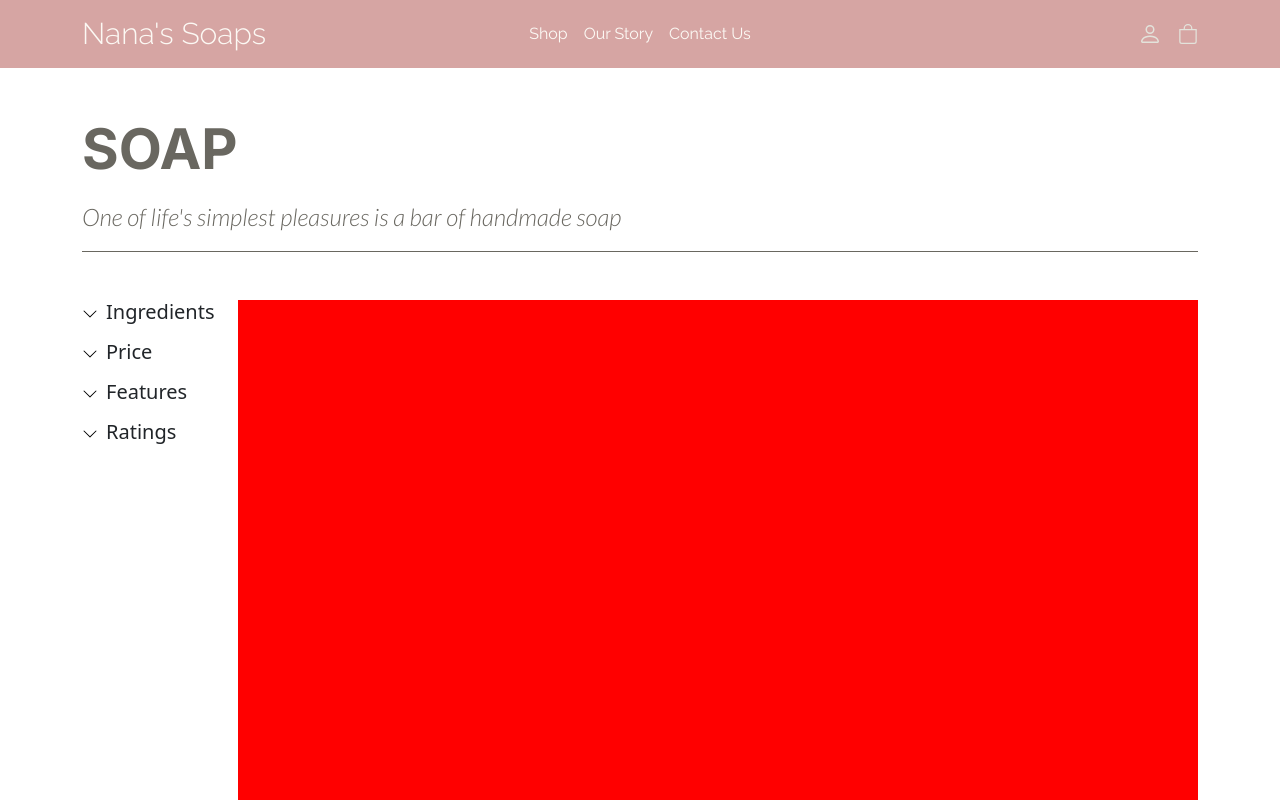
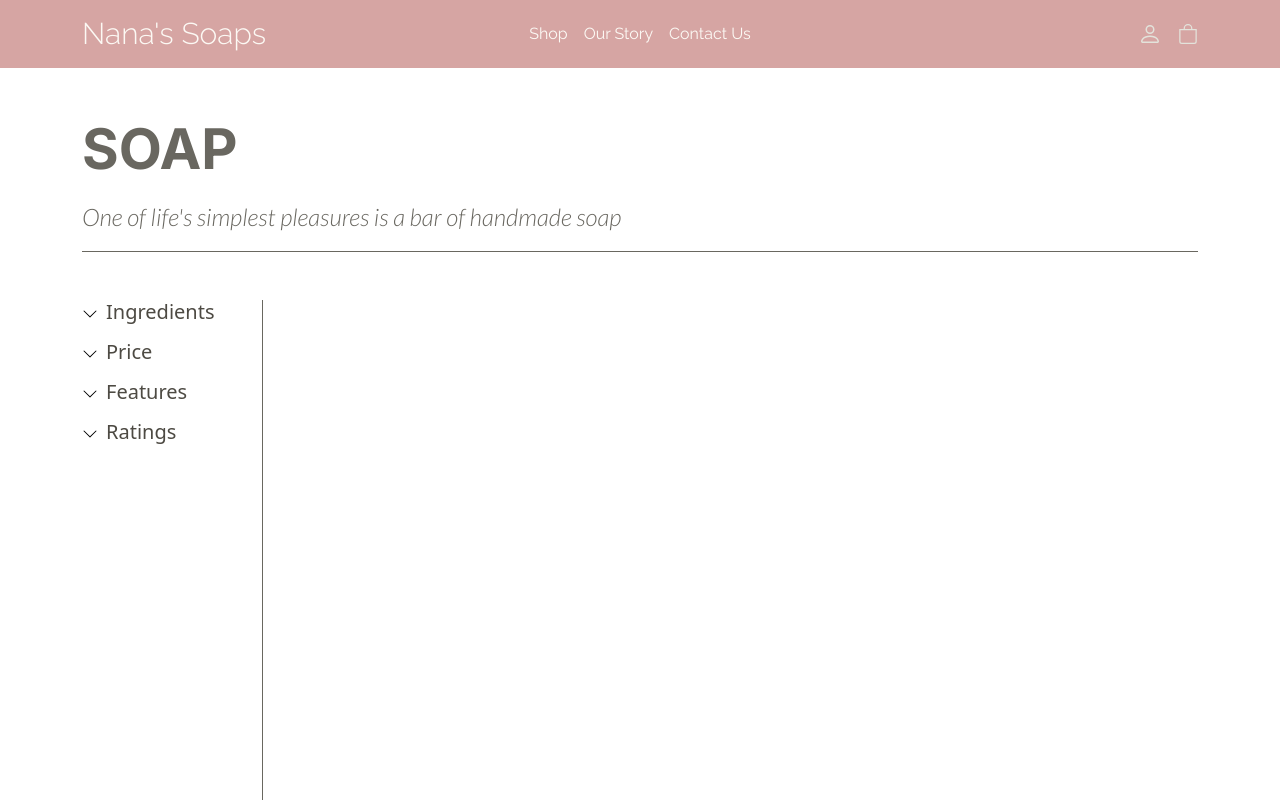
Before and after one commit to mkotik/nana_soap, a React (Create React App) app: page /shop in a window 1280 px wide. Shown: the top 800 px of the page. Built offline with nearby package versions, Linux system fonts and the light colour scheme; a web font is replaced by a local one.

Commit message:
tweaks to shop page

```diff
--- a/src/components/Shop/Shop.js
+++ b/src/components/Shop/Shop.js
@@ -9,9 +9,7 @@ function Shop(props) {
       <ShopHeader />
       <div className="d-flex justify-content-between container">
         <SidePanel />
-        <div
-          style={{ width: "60rem", height: "100vh", backgroundColor: "red" }}
-        ></div>
+        <div style={{ width: "100rem", height: "100vh" }}></div>
       </div>
     </div>
   );
--- a/src/styles/Shop.scss
+++ b/src/styles/Shop.scss
@@ -9,7 +9,7 @@ $brown: rgb(155, 118, 103);
 $white: #fcf9f4;
 $light-grey: #b9b9b771;
 $mid-grey: #696760;
-$dark-grey: #323029;
+$dark-grey: #4d4a43;
 
 .shopHeader {
   color: $mid-grey;
@@ -42,6 +42,8 @@ $dark-grey: #323029;
 // }
 
 .sidePanel {
+  border-right: 1px solid $mid-grey;
+  padding-right: 3rem;
   .sidePanel-menu {
     overflow: hidden;
     max-height: 0px;
@@ -56,4 +58,8 @@ $dark-grey: #323029;
   .active {
     max-height: 10rem;
   }
+  h5,
+  label {
+    color: $dark-grey;
+  }
 }
```
